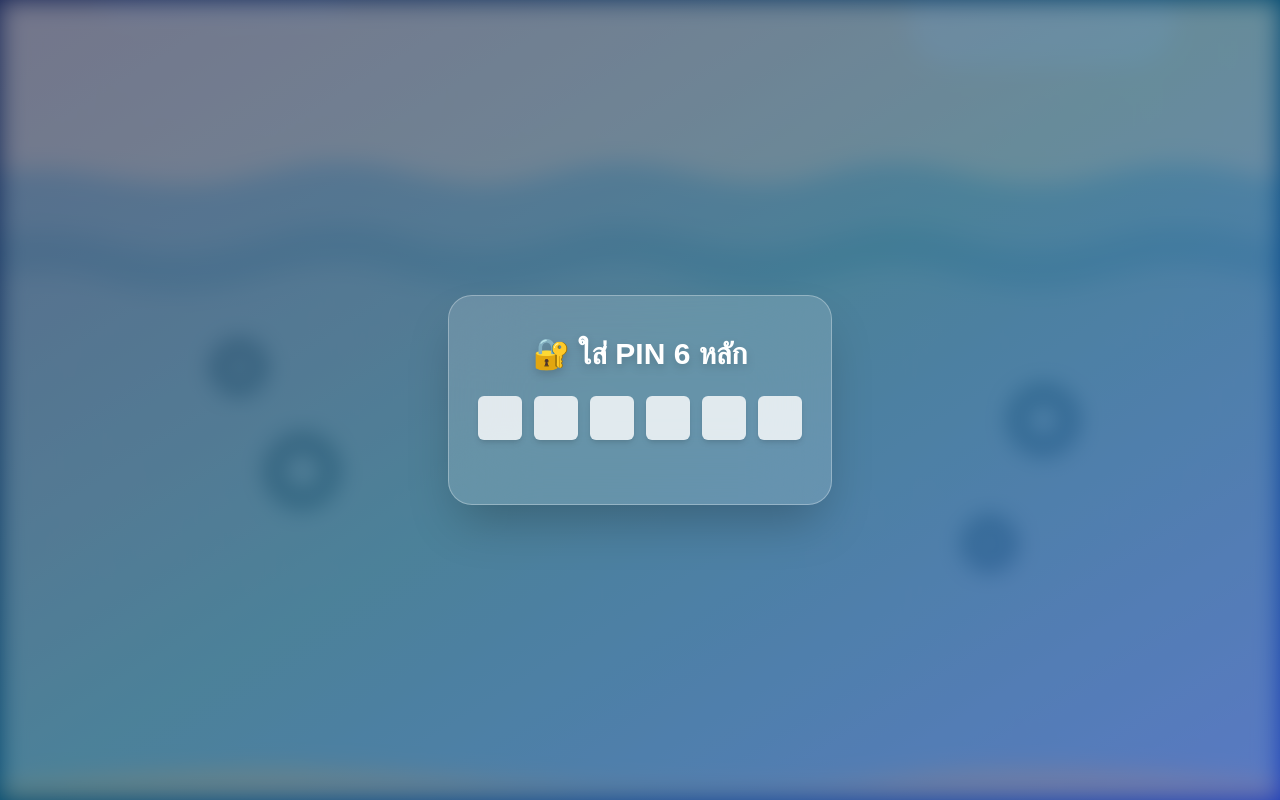
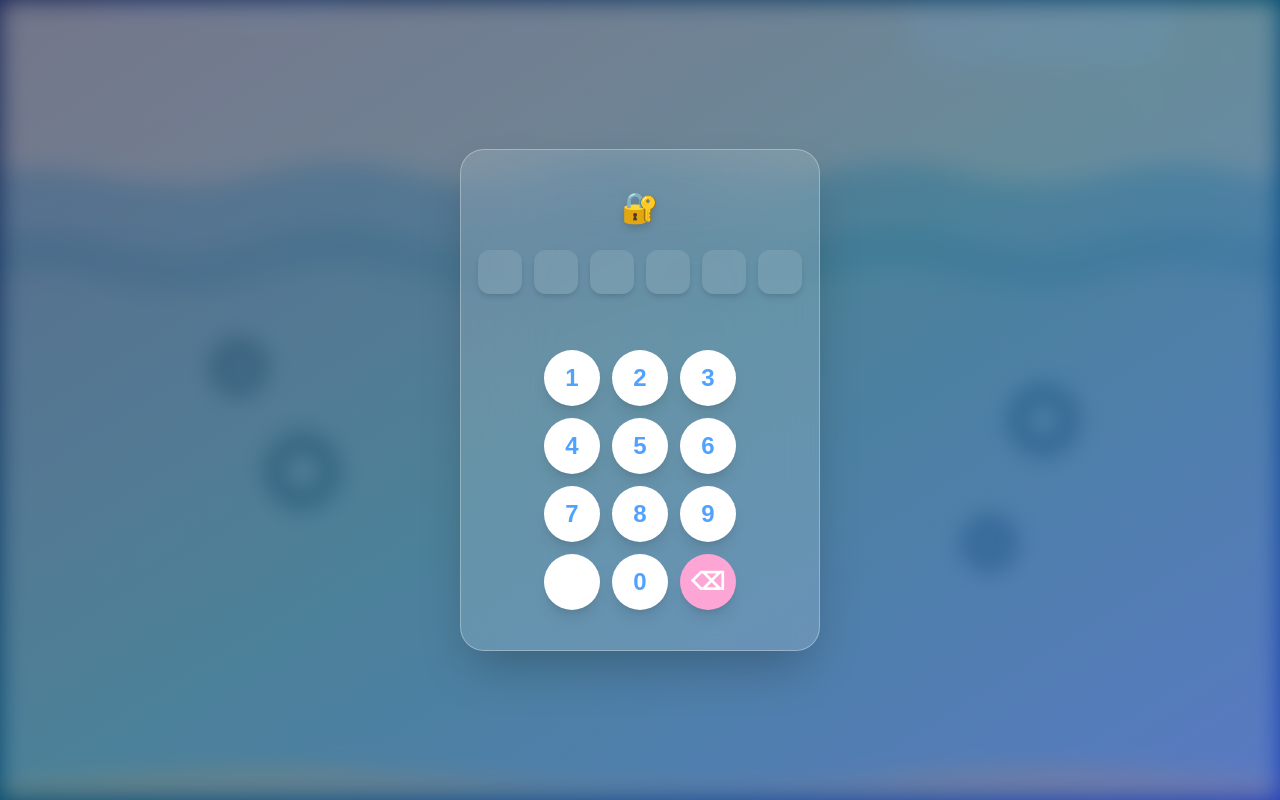
Before and after one commit to Jjirayu7/last-whale, a Next.js app: page / in a window 1280 px wide. Built offline with nearby package versions, Linux system fonts and the light colour scheme.

Commit message:
add pin input

```diff
--- a/src/app/home/page.tsx
+++ b/src/app/home/page.tsx
@@ -19,8 +19,10 @@ export default function Home() {
 // 🎬 วิดีโอตามวันที่
 const [selectedVideo, setSelectedVideo] = useState<string | null>(null);
 const [showVideo, setShowVideo] = useState(false);
+const [selectedDay, setSelectedDay] = useState<number | null>(null);
 
 const handleDateClick = (day: number) => {
+  setSelectedDay(day);
   const year = currentDate.getFullYear();
   const month = currentDate.getMonth() + 1;
   const formatted = `${year}_${String(month).padStart(2, "0")}_${String(day).padStart(2, "0")}`;
@@ -241,9 +243,11 @@ const handleDateClick = (day: number) => {
                 <button
                   key={i}
                   onClick={() => handleDateClick(d.day)}
-                  className={`text-center py-0.5 rounded-full ${
+                  className={`text-center py-1 rounded-full transition-all duration-200 ${
                     d.isToday
                       ? "bg-blue-300 text-white font-bold"
+                      : d.day === selectedDay
+                      ? "bg-blue-400/70 text-white font-bold shadow-[0_0_8px_rgba(59,130,246,0.8)] scale-105"
                       : d.is14th
                       ? "bg-pink-400 text-white font-bold"
                       : "hover:bg-white/20"
@@ -255,6 +259,7 @@ const handleDateClick = (day: number) => {
                 <div key={i}></div>
               )
             )}
+
           </div>
         </motion.div>
         {/* 🎥 ปุ่มเล่นและแสดงวิดีโอ */}
--- a/src/app/page.tsx
+++ b/src/app/page.tsx
@@ -15,8 +15,13 @@ export default function PinPage() {
     const newPin = [...pin];
     newPin[index] = value;
     setPin(newPin);
+
     if (value && index < 5) inputsRef.current[index + 1]?.focus();
 
+    checkPassword(newPin);
+  };
+
+  const checkPassword = (newPin: string[]) => {
     if (newPin.every((v) => v !== "")) {
       const entered = newPin.join("");
       if (entered === PASSWORD) {
@@ -30,34 +35,63 @@ export default function PinPage() {
     }
   };
 
+  const handleKeyPress = (key: string) => {
+    const currentIndex = pin.findIndex((v) => v === "");
+    let newPin = [...pin];
+
+    if (key === "backspace" || key === "⌫") {
+      const lastFilled = newPin.slice().reverse().findIndex((v) => v !== "");
+      if (lastFilled !== -1) {
+        const removeIndex = 5 - lastFilled;
+        newPin[removeIndex] = "";
+        setPin(newPin);
+        inputsRef.current[removeIndex]?.focus();
+      }
+      return;
+    }
+
+    if (!/^[0-9]$/.test(key) || currentIndex === -1) return;
+
+    newPin[currentIndex] = key;
+    setPin(newPin);
+
+    if (currentIndex < 5) inputsRef.current[currentIndex + 1]?.focus();
+    checkPassword(newPin);
+  };
+
   return (
-    <div className="min-h-screen flex items-center justify-center bg-gradient-to-br from-blue-950 via-sky-900 to-blue-800 relative overflow-hidden">
+    <div className="min-h-screen flex flex-col items-center justify-center bg-gradient-to-br from-blue-950 via-sky-900 to-blue-800 relative overflow-hidden">
+      {/* 🌊 พื้นหลัง */}
       <div className="absolute inset-0 bg-[url('/bg1.png')] bg-cover bg-center opacity-40 blur-md" />
+
+      {/* 🔐 กล่องใส่รหัส */}
       <motion.div
         initial={{ opacity: 0, y: 40 }}
         animate={{ opacity: 1, y: 0 }}
         transition={{ duration: 0.8 }}
-        className="relative z-10 bg-white/15 backdrop-blur-2xl border border-white/30 rounded-3xl shadow-2xl p-10 flex flex-col items-center max-w-sm w-full"
+        className="relative z-10 bg-white/15 backdrop-blur-2xl border border-white/30 rounded-3xl shadow-2xl p-10 flex flex-col items-center max-w-90"
       >
         <h2 className="text-3xl font-extrabold text-white mb-6 drop-shadow-lg">
-          🔐 ใส่ PIN 6 หลัก
+          🔐
         </h2>
+
+        {/* ช่องกรอก PIN */}
         <div className="flex space-x-3 mb-6">
           {pin.map((d, i) => (
             <motion.input
               key={i}
-              ref={(el) => {
-                inputsRef.current[i] = el;
-              }}
+              ref={(el) => (inputsRef.current[i] = el)}
               type="password"
               maxLength={1}
               value={d}
               onChange={(e) => handlePinChange(e.target.value, i)}
-              className="w-11 h-11 text-center text-2xl rounded-md bg-white/80 text-blue-900 font-bold focus:outline-none focus:ring-4 focus:ring-sky-400 shadow-md"
+              className="w-11 h-11 text-center text-2xl rounded-xl bg-white/10 text-blue-900 font-bold focus:outline-none focus:ring-4 focus:ring-sky-400 shadow-md"
               whileFocus={{ scale: 1.1 }}
             />
           ))}
         </div>
+
+        {/* แสดงข้อความเมื่อรหัสผิด */}
         <AnimatePresence>
           {wrong && (
             <motion.p
@@ -65,10 +99,30 @@ export default function PinPage() {
               animate={{ opacity: 1 }}
               className="text-red-300 mt-2 font-medium"
             >
-              PIN ไม่ถูกต้อง 😢
+              ไม่ถูกก 😢
             </motion.p>
           )}
         </AnimatePresence>
+
+        {/* 🔢 แป้นตัวเลข */}
+<div className="grid grid-cols-3 gap-3 mt-8">
+  {[1, 2, 3, 4, 5, 6, 7, 8, 9, '', 0, "⌫"].map((key, idx) => (
+    <motion.button
+      key={idx}
+      onClick={() => handleKeyPress(String(key).toLowerCase())}
+      whileTap={{ scale: 0.9 }}
+      className={`w-14 h-14 flex items-center justify-center rounded-full text-2xl font-bold shadow-lg transition-all
+        ${
+          key === "⌫"
+            ? "bg-pink-300 text-white hover:bg-red-400"
+            : "bg-white text-blue-400 hover:bg-white/50"
+        }`}
+    >
+      {key}
+    </motion.button>
+  ))}
+</div>
+
       </motion.div>
     </div>
   );
```
Lines whose indentation alone changed are shown as unchanged.
